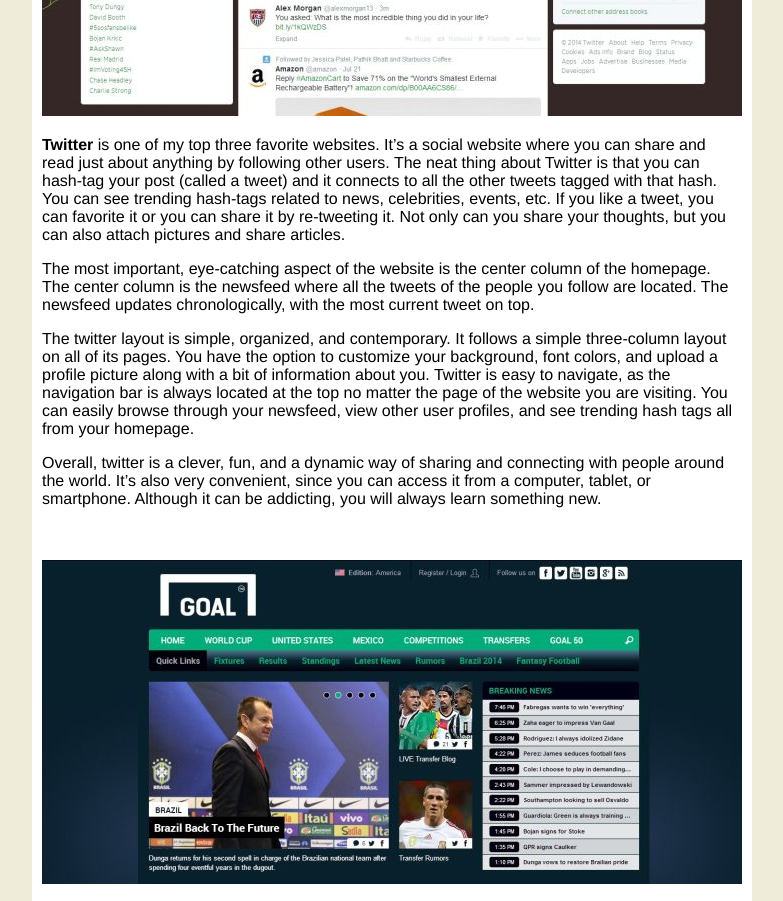
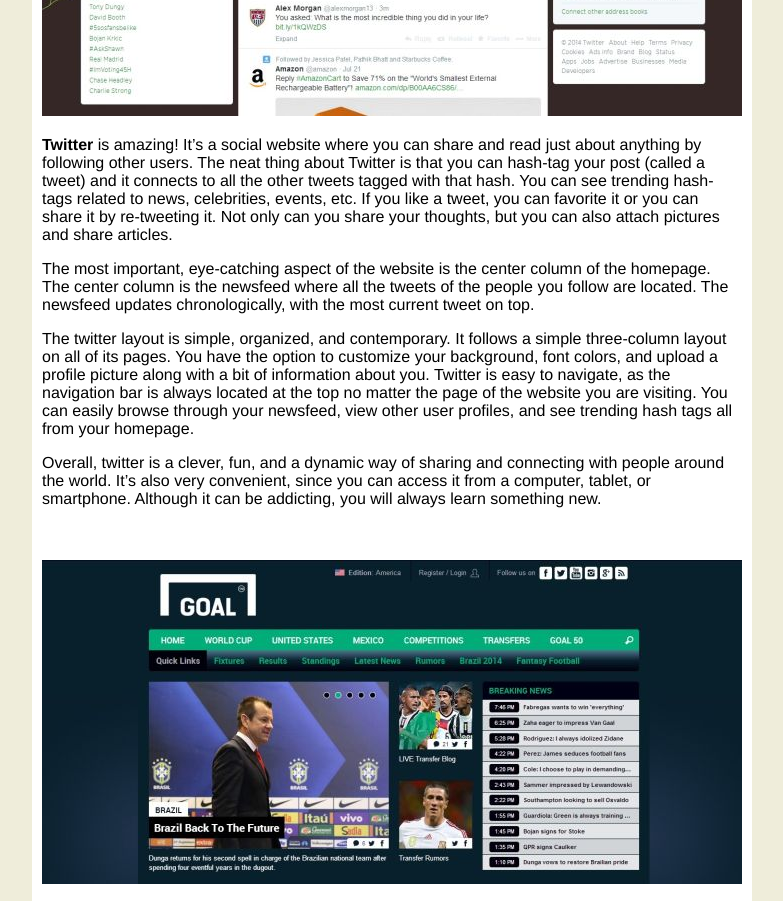
Before and after one commit to shreya317/shreya317.github.io, a plain HTML site: page blog-posts/week1_technical.html in a window 1280 px wide. Shown: the part 1340-2241 px from the top of the page, without its empty margins (278-1061 px from the left). Drawn offline with Linux system fonts and the light colour scheme.

Commit message:
edited twitter section

```diff
--- a/blog-posts/week1_technical.html
+++ b/blog-posts/week1_technical.html
@@ -41,7 +41,7 @@
 
 
 			<img src="blog_images/twit1.jpg" alt"Twitter.com">
-			<p><b>Twitter</b> is one of my top three favorite websites. It’s a social website where you can share and read just about anything by following other users. The neat thing about Twitter is that you can hash-tag your post (called a tweet) and it connects to all the other tweets tagged with that hash. You can see trending hash-tags related to news, celebrities, events, etc.  If you like a tweet, you can favorite it or you can share it by re-tweeting it. Not only can you share your thoughts, but you can also attach pictures and share articles.</p>
+			<p><b>Twitter</b> is amazing! It’s a social website where you can share and read just about anything by following other users. The neat thing about Twitter is that you can hash-tag your post (called a tweet) and it connects to all the other tweets tagged with that hash. You can see trending hash-tags related to news, celebrities, events, etc.  If you like a tweet, you can favorite it or you can share it by re-tweeting it. Not only can you share your thoughts, but you can also attach pictures and share articles.</p>
 			<p>The most important, eye-catching aspect of the website is the center column of the homepage. The center column is the newsfeed where all the tweets of the people you follow are located. The newsfeed updates chronologically, with the most current tweet on top.</p>
 			<p>The twitter layout is simple, organized, and contemporary. It follows a simple three-column layout on all of its pages. You have the option to customize your background, font colors, and upload a profile picture along with a bit of information about you. Twitter is easy to navigate, as the navigation bar is always located at the top no matter the page of the website you are visiting. You can easily browse through your newsfeed, view other user profiles, and see trending hash tags all from your homepage.</p>
 			<p>Overall, twitter is a clever, fun, and a dynamic way of sharing and connecting with people around the world. It’s also very convenient, since you can access it from a computer, tablet, or smartphone. Although it can be addicting, you will always learn something new.</p><br><br>
```
